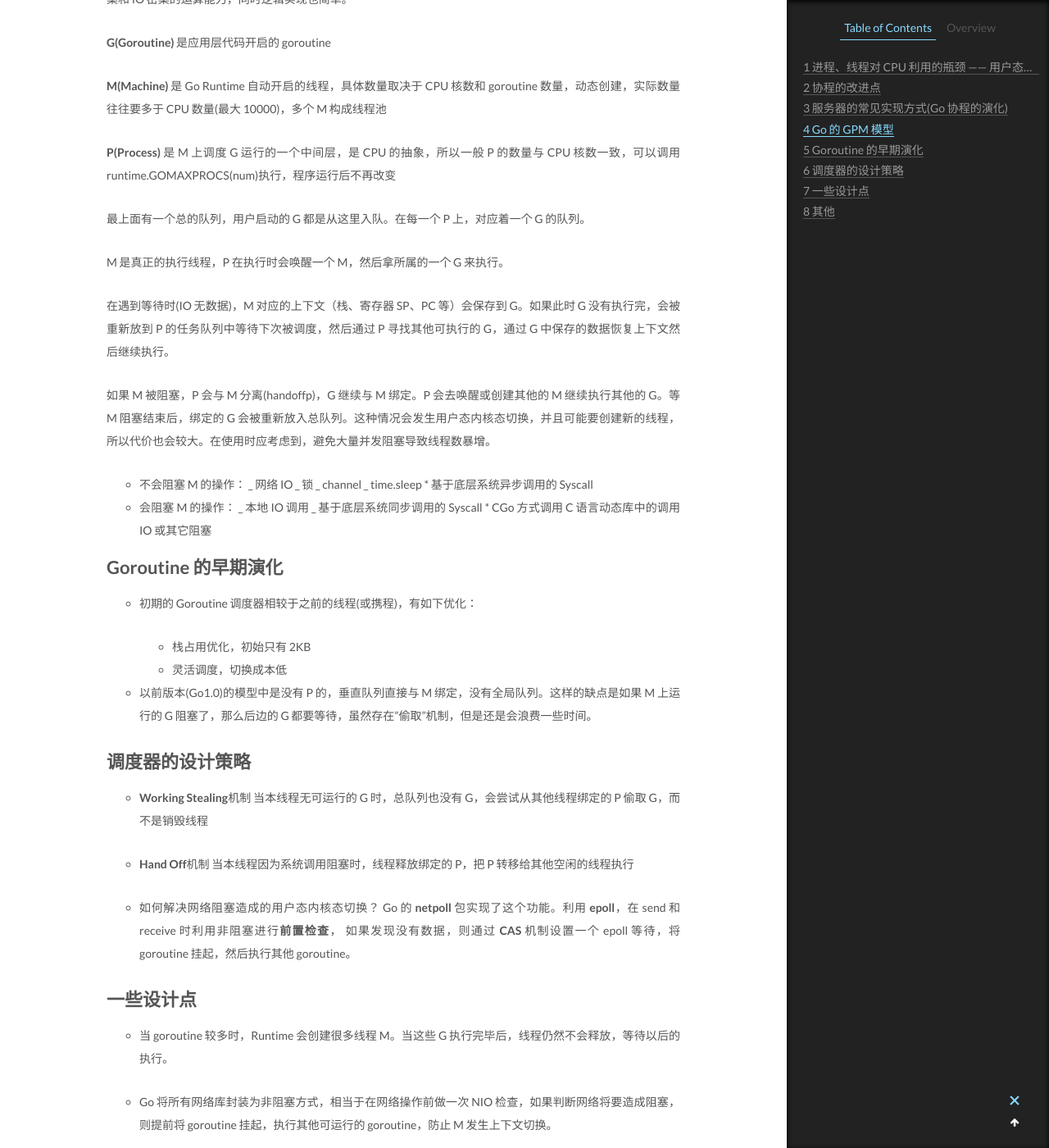
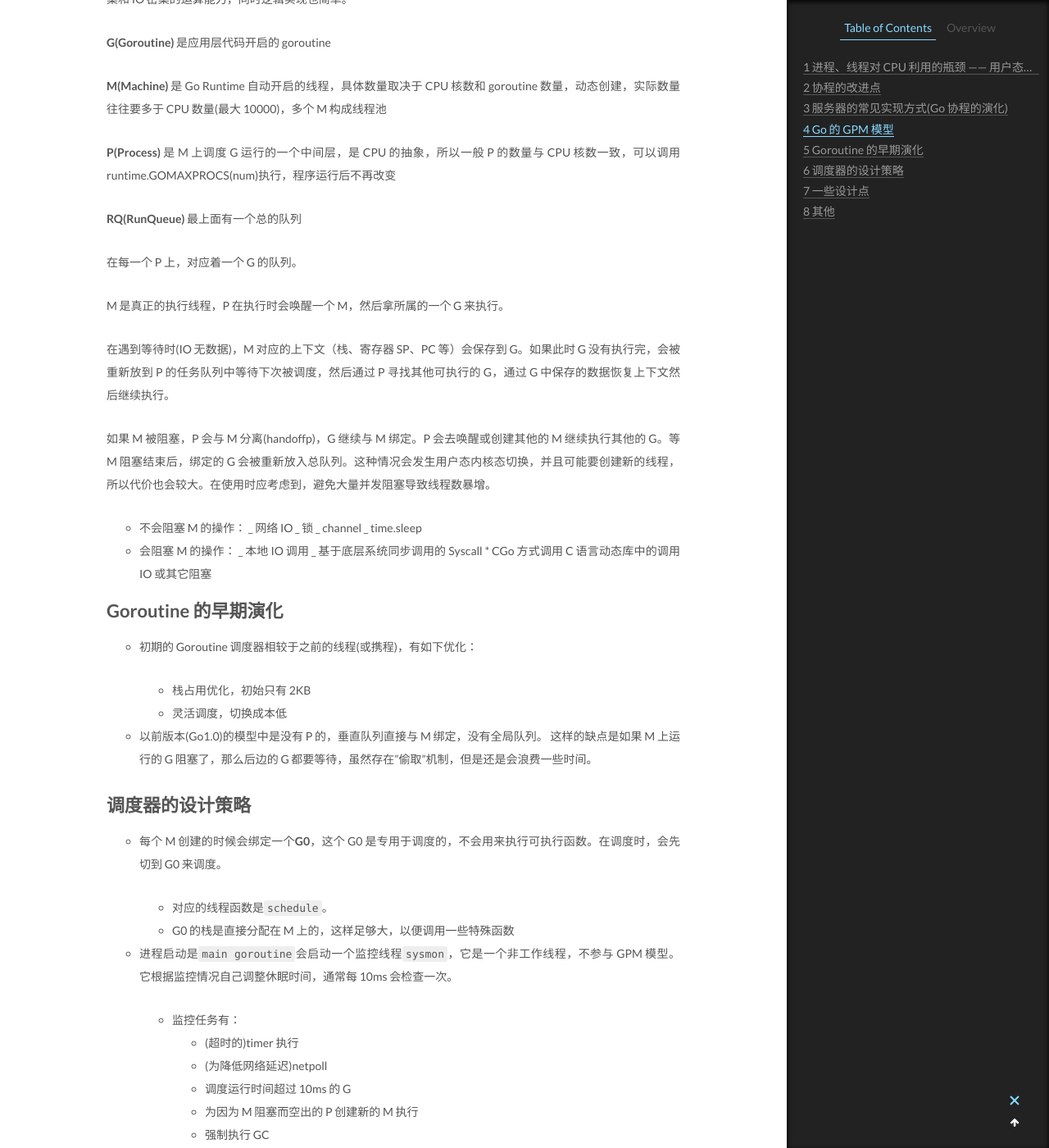
Before and after one commit to CodeHunter2006/CodeHunter2006.github.io, a Jekyll site: the page built from _posts/2018-09-02-Go_goroutine.md, in a window 1280 px wide and 1400 px high, scrolled down 3710 px. Shown: the whole window at 82% size. Built offline with Jekyll 4.4.1, drawn with Linux system fonts in a browser that asks for light colours; some of the changed text lies outside the part shown.

Commit message:
[doc]: add contents.

```diff
--- a/_posts/2018-09-02-Go_goroutine.md
+++ b/_posts/2018-09-02-Go_goroutine.md
@@ -67,7 +67,9 @@
 
 **P(Process)** 是 M 上调度 G 运行的一个中间层，是 CPU 的抽象，所以一般 P 的数量与 CPU 核数一致，可以调用 runtime.GOMAXPROCS(num)执行，程序运行后不再改变
 
-最上面有一个总的队列，用户启动的 G 都是从这里入队。在每一个 P 上，对应着一个 G 的队列。
+**RQ(RunQueue)** 最上面有一个总的队列
+
+在每一个 P 上，对应着一个 G 的队列。
 
 M 是真正的执行线程，P 在执行时会唤醒一个 M，然后拿所属的一个 G 来执行。
 
@@ -79,7 +81,7 @@
   _ 网络 IO
   _ 锁
   _ channel
-  _ time.sleep \* 基于底层系统异步调用的 Syscall
+  _ time.sleep
 - 会阻塞 M 的操作：
   _ 本地 IO 调用
   _ 基于底层系统同步调用的 Syscall \* CGo 方式调用 C 语言动态库中的调用 IO 或其它阻塞
@@ -91,9 +93,26 @@
   - 栈占用优化，初始只有 2KB
   - 灵活调度，切换成本低
 
-- 以前版本(Go1.0)的模型中是没有 P 的，垂直队列直接与 M 绑定，没有全局队列。这样的缺点是如果 M 上运行的 G 阻塞了，那么后边的 G 都要等待，虽然存在"偷取"机制，但是还是会浪费一些时间。
+- 以前版本(Go1.0)的模型中是没有 P 的，垂直队列直接与 M 绑定，没有全局队列。
+  这样的缺点是如果 M 上运行的 G 阻塞了，那么后边的 G 都要等待，虽然存在"偷取"机制，但是还是会浪费一些时间。
 
 # 调度器的设计策略
+
+- 每个 M 创建的时候会绑定一个**G0**，这个 G0 是专用于调度的，不会用来执行可执行函数。在调度时，会先切到 G0 来调度。
+
+  - 对应的线程函数是`schedule`。
+  - G0 的栈是直接分配在 M 上的，这样足够大，以便调用一些特殊函数
+
+- 进程启动是`main goroutine`会启动一个监控线程`sysmon`，它是一个非工作线程，不参与 GPM 模型。
+  它根据监控情况自己调整休眠时间，通常每 10ms 会检查一次。
+
+  - 监控任务有：
+    - (超时的)timer 执行
+    - (为降低网络延迟)netpoll
+    - 调度运行时间超过 10ms 的 G
+    - 为因为 M 阻塞而空出的 P 创建新的 M 执行
+    - 强制执行 GC
+  - 调度运行时间超过 10ms 的 G 的原理，向对应线程发一个 signal 触发`schedule`
 
 - **Working Stealing**机制
   当本线程无可运行的 G 时，总队列也没有 G，会尝试从其他线程绑定的 P 偷取 G，而不是销毁线程
@@ -102,24 +121,33 @@
   当本线程因为系统调用阻塞时，线程释放绑定的 P，把 P 转移给其他空闲的线程执行
 
 - 如何解决网络阻塞造成的用户态内核态切换？
-  Go 的 **netpoll** 包实现了这个功能。利用 **epoll**，在 send 和 receive 时利用非阻塞进行**前置检查**，
+  Go 的 **netpoll** 模块实现了这个功能。利用 **epoll**，在 send 和 receive 时利用非阻塞进行**前置检查**，
   如果发现没有数据，则通过 **CAS** 机制设置一个 epoll 等待，将 goroutine 挂起，然后执行其他 goroutine。
+  为了避免误过 epoll 通知，G0 每 10ms 会轮询一次。
+
+## timer 的设计
+
+每个 P 都有个最小堆，存储要触发的 timer 的时间戳。
+当有 G 调用 sleep 时被挂起，当到时间时 P 将 G 状态改为 runable 并放入 run queue。
+每次执行调度函数`schedule`时，都会检查一下是否有 timer 到期。
+如果所有 M 都忙，可能会导致 timer 偏差较大，所以 G0 还有个职责，就是检查 timer 到期，调整线程执行，确保 timer 被及时执行。
+
+## 调度协调
+
+Go 1.14 增加了一种异步调度机制，避免 G 中有 for 循环导致卡死的问题：
+为了防止一个 G 始终占用 CPU，每过 10ms `sysmon` 会调度一次，判断 P 中记录的当前执行 G 的执行时间，如果超过 10ms 则向该线程发送一个特定 SIG，之后就会触发调度。
 
 # 一些设计点
 
 - 当 goroutine 较多时，Runtime 会创建很多线程 M。当这些 G 执行完毕后，线程仍然不会释放，等待以后的执行。
 
-- Go 将所有网络库封装为非阻塞方式，相当于在网络操作前做一次 NIO 检查，如果判断网络将要造成阻塞，则提前将 goroutine 挂起，执行其他可运行的 goroutine，防止 M 发生上下文切换。
-
 - 当 P 对应的队列处理完后，就会从总队列取 G。如果总队列没有，则会去其他的 P 对应的队列中"偷取"，一般会偷一半过来执行。这样避免出现线程空闲。
 
 - 新创建的 G 会优先放在当前 P 的本地队列中(本地队列最大排队 256 个 G)，如果满了则放到全局队列
 
-- 每个 M 创建的时候会绑定一个 G0，这个 G 是专用于调度的，不会用来执行可执行函数。在调度时，会先切到 G0 来调度。
-
 - 在有些情况下，程序段会一直占用 CPU 而不进入内核调用(纯计算)，会导致 G 一直占用 CPU，妨碍了调度。可以主动添加`runtime.Gosched()`增加调度机会。
 
-- Go 新增了一种抢占调度机制，就是在 goroutine 的栈扩容时(2KB~1GB)，检查一下自己的抢占 flag，判断是否要主动让出执行权。
+- Go 新增了一种主动协调调度机制，就是在 goroutine 的栈扩容时(2KB~1GB)，检查一下自己的 flag，判断是否要主动让出执行权。
 
 - 由于 goroutine 的栈容量只有 2KB，所以在数量级可控的情况下，可以启动大量 groutine 降低逻辑复杂度。不过要注意，多线程可能造成逻辑复杂，所以增加数量的同时要控制携程内的复杂度。
 
```
Also changed, not shown: _posts/2021-01-14-Go_GC.md (+5 -2 lines), _posts/2021-01-14-Java_GC.md (+2 -2 lines), _posts/2021-01-23-Lock.md (+19 -1 lines), _posts/2021-02-20-Go_map.md (+9 -4 lines).
